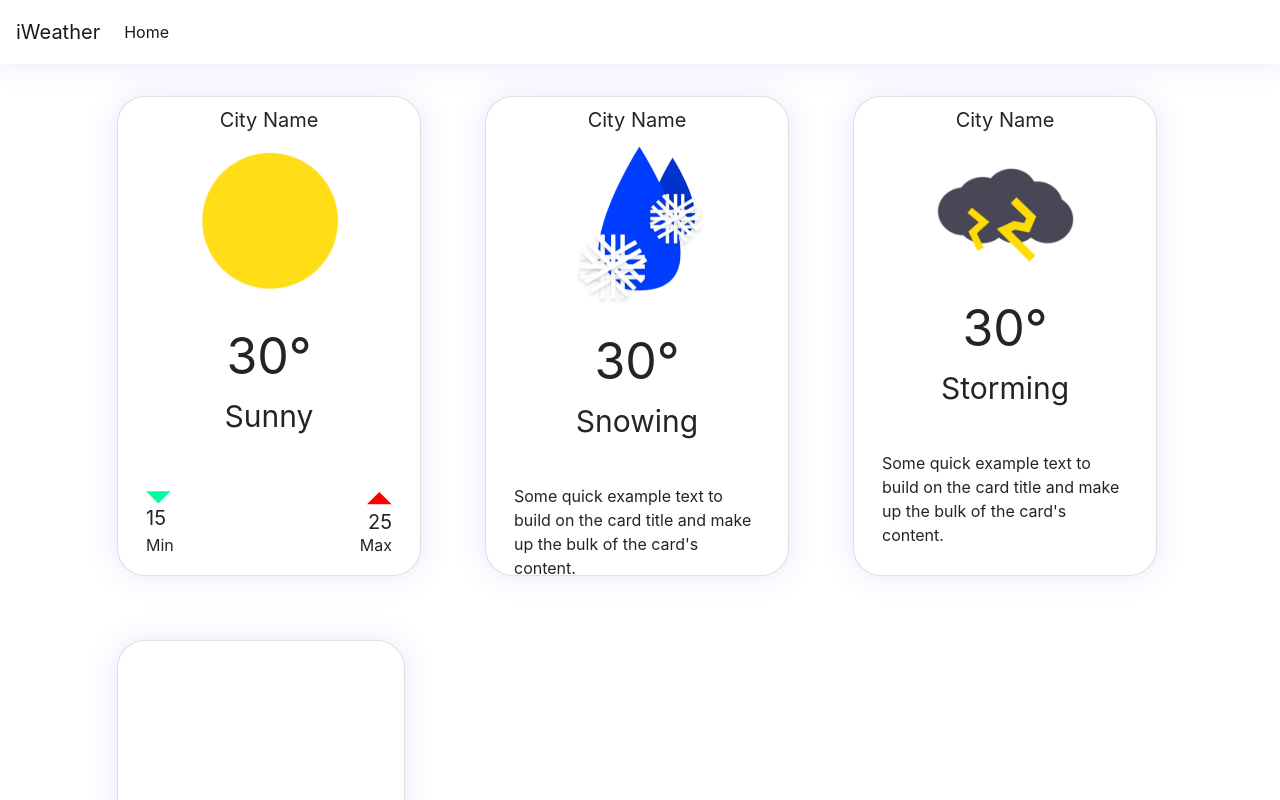
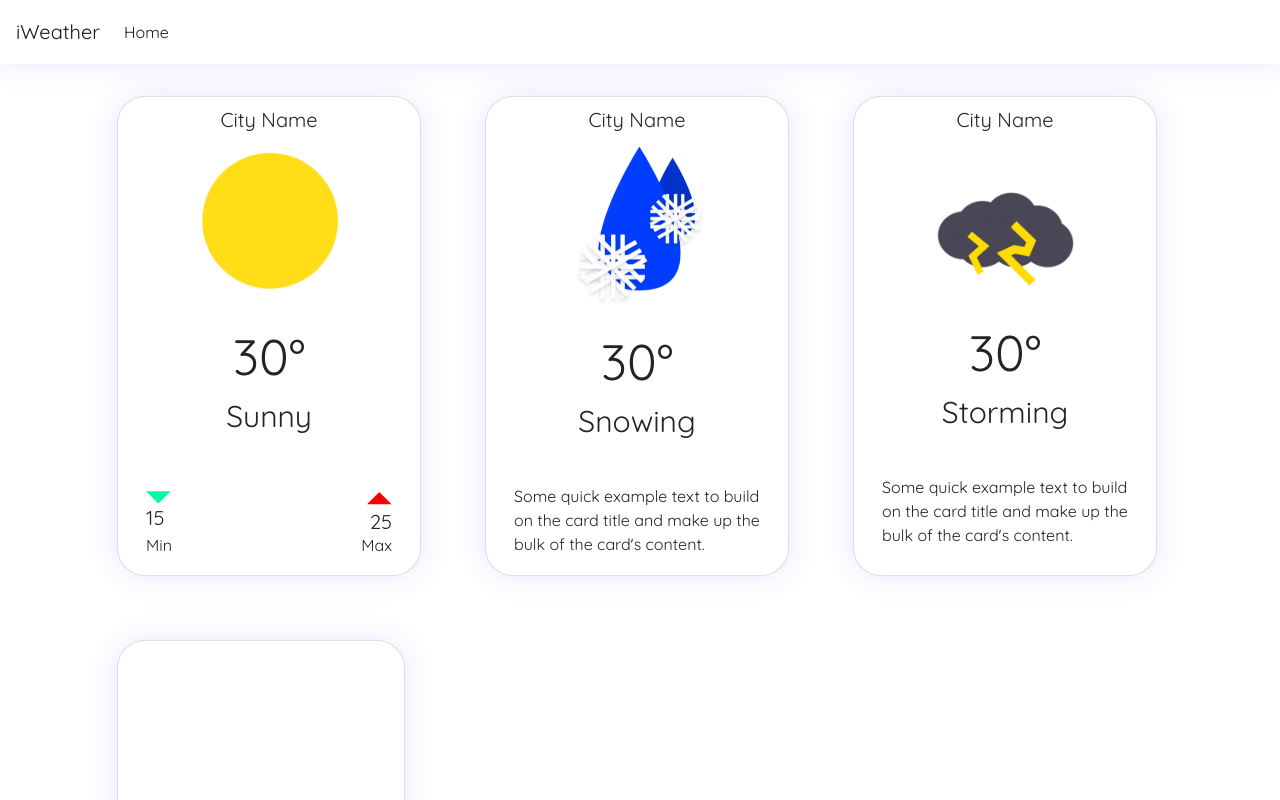
Before and after one commit to natr0n/WeatherApp, an Angular app in the folder WeatherApp/: page / in a window 1280 px wide. Shown: the top 800 px of the page. Built offline with nearby package versions, Linux system fonts and the light colour scheme.

Commit message:
Font Change

```diff
--- a/WeatherApp/src/styles.css
+++ b/WeatherApp/src/styles.css
@@ -1,9 +1,7 @@
 /* You can add global styles to this file, and also import other style files */
 @import '~bootstrap/dist/css/bootstrap.min.css';
-/* body {
-    font-family: sans-serif;
-    margin: 0;
-    padding: 0;
-    height: 100vh;
-    width: 100vw;
-  } */
+@import url('https://fonts.googleapis.com/css?family=Quicksand');
+body {
+    font-family: 'Quicksand', sans-serif;
+
+  }
```
